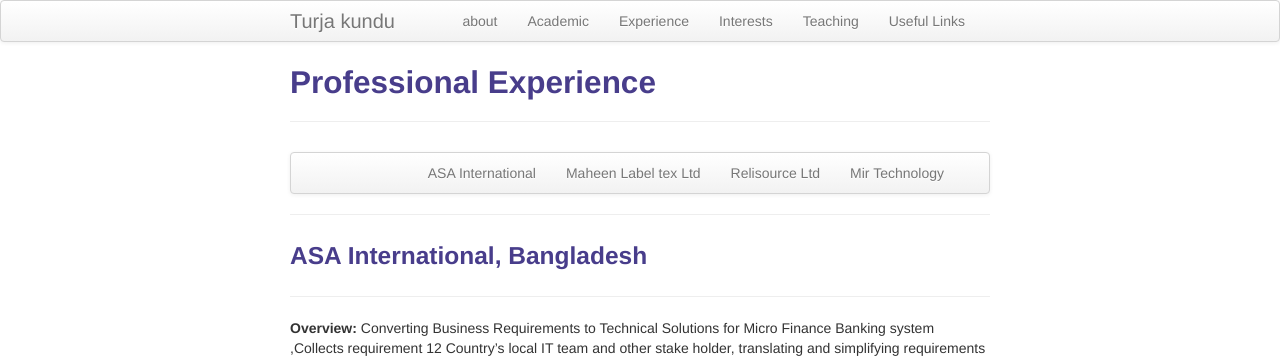
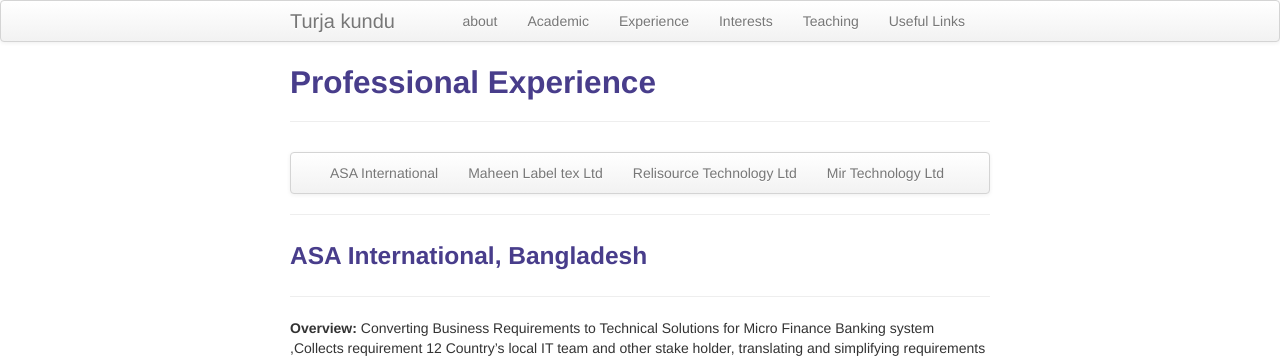
Before and after one commit to turjakundu/turjakundu.github.io, a Jekyll site: the page built from pages/experience.md, in a window 1280 px wide. Shown: the top 358 px of the page. Built offline with Jekyll 4.4.1, drawn with Linux system fonts in a browser that asks for light colours.

Commit message:
Update experience.md

```diff
--- a/pages/experience.md
+++ b/pages/experience.md
@@ -9,8 +9,8 @@
 <ul class="nav">
 <li><a href="#ASAI">ASA International</a></li>
 <li><a href="#spark">Maheen Label tex Ltd</a></li>
-<li><a href="#reli">Relisource Ltd</a></li>
-<li><a href="#mir"> Mir Technology </a></li>
+<li><a href="#reli">Relisource Technology Ltd</a></li>
+<li><a href="#mir"> Mir Technology Ltd</a></li>
 </ul>
 </div>
 </div>
```
